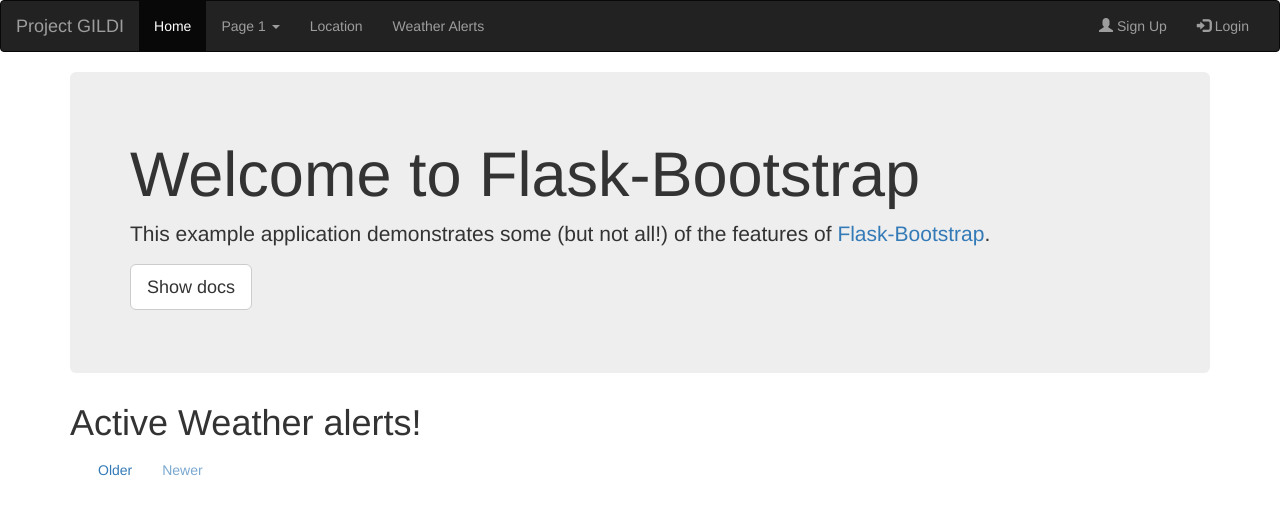
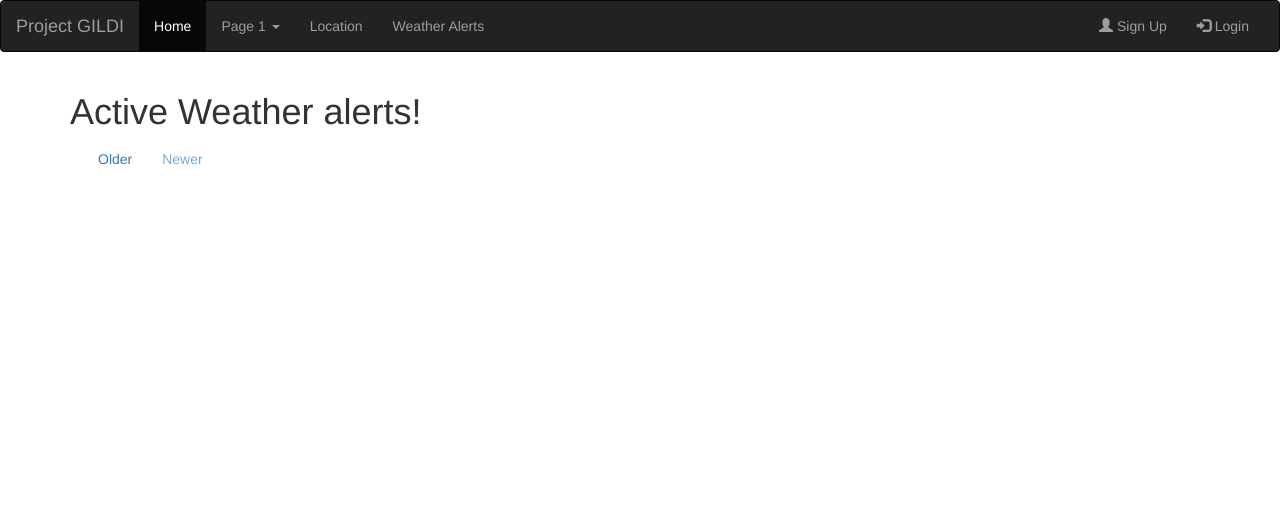
Before and after one commit to adunn2/Project_GILDI, a Flask app: page /alerts in a window 1280 px wide. Shown: the top 515 px of the page. Run offline with Flask 2, Linux system fonts and the light colour scheme; data that the repository does not hold is empty; some libraries are stand-ins or nearby versions.

Commit message:
More html changes

```diff
--- a/templates/alerts.html
+++ b/templates/alerts.html
@@ -24,16 +24,6 @@
     </div>
   {%- endif %}
   {%- endwith %}
-    <div class="jumbotron">
-      <h1>Welcome to Flask-Bootstrap</h1>
-      <p>This example application demonstrates some (but not all!) of the
-      features of <a href="http://pythonhosted.org/Flask-Bootstrap">
-      Flask-Bootstrap</a>.</p>
-      <p>
-        <a class="btn btn-lg btn-default" role="button"
-           href="http://pythonhosted.org/Flask-Bootstrap" >Show docs</a>
-      </p>
-    </div>
     <h1>Active Weather alerts!</h1>
     <div class="container">
 
--- a/templates/base.html
+++ b/templates/base.html
@@ -12,7 +12,7 @@
 
 {# We also set a default title, usually because we might forget to set one.
    In our sample app, we will most likely just opt not to change it #}
-{% block title %}Sample App for Flask-Bootstrap{% endblock %}
+{% block title %}Project GILDI{% endblock %}
 
 {# While we are at it, we also enable fixes for legacy browsers. First we
    import the necessary macros: #}
@@ -38,10 +38,10 @@
                     will disappear! #}
           <!-- <link rel="stylesheet" type="text/css"
                 href="{{url_for('static', filename='styles/blog.css')}}"> -->
-{% endblock %}
+{%- endblock %}
 
 <body>
-{% block navbar %}
+{% block navbar -%}
 <nav class="navbar navbar-inverse">
   <div class="container-fluid">
     <div class="navbar-header">
@@ -73,15 +73,15 @@
     </div>
   </div>
 </nav>
-{% endblock %}
+{%- endblock %}
 
 
-        {% block content %}
-        {% endblock %}
+{% block content -%}
+{%- endblock %}
 
 
-{% block footer %}
-{% endblock %}
+{% block footer -%}
+{%- endblock %}
 
   </body>
 </html>
```
Also changed, not shown: templates/map.html (+3 -7 lines).
